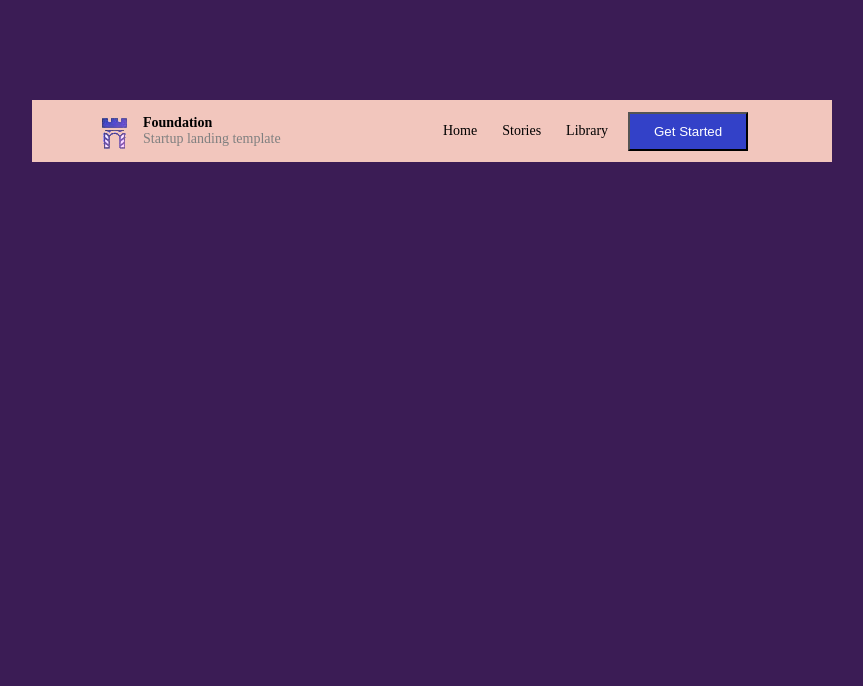
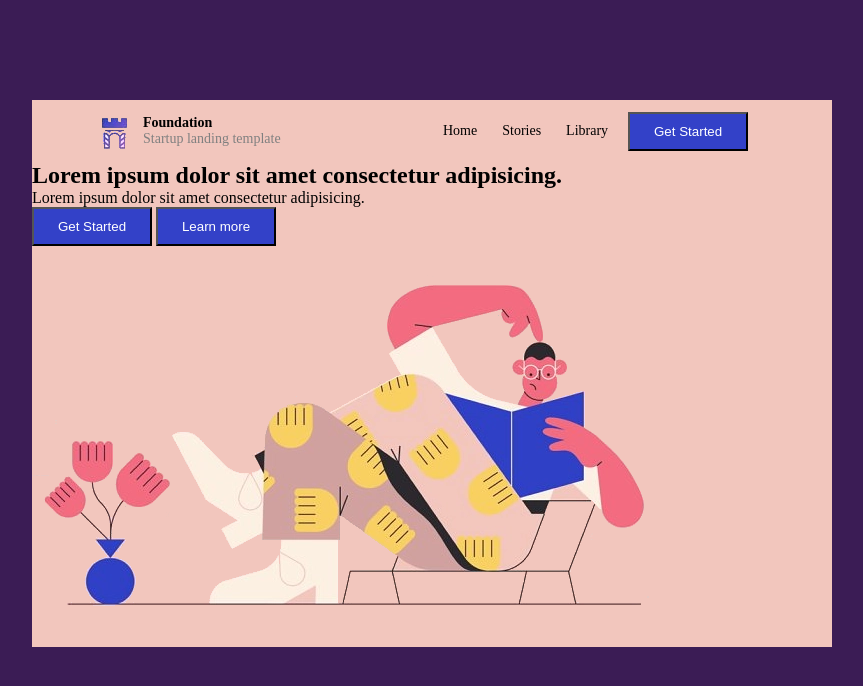
Before and after one commit to eXcipial/HW-desing, a website: page index.html in a window 1280 px wide. Shown: the whole page, without its empty margins (208-1071 px from the left). Drawn offline with Linux system fonts and the light colour scheme.

Commit message:
inprogress

```diff
--- a/index.html
+++ b/index.html
@@ -29,8 +29,15 @@
             <a class="link" href="#">Library</a>
             <button class="button">Get Started</button>
         </header>
-
-
+        <aside class="content">
+            <h1 class="maintitle">Lorem ipsum dolor sit amet consectetur adipisicing.</h1>
+            <p class="titlecontent">Lorem ipsum dolor sit amet consectetur adipisicing.</p>
+            <div>
+                <button class="button">Get Started</button>
+                <button class="button">Learn more</button>
+            </div>
+        </aside>
+        <img class="image" src="./img/image.webp" alt="guy on sofa">
     </main>
 </body>
 </html>
```
Also changed, not shown: img/image.webp (added).
